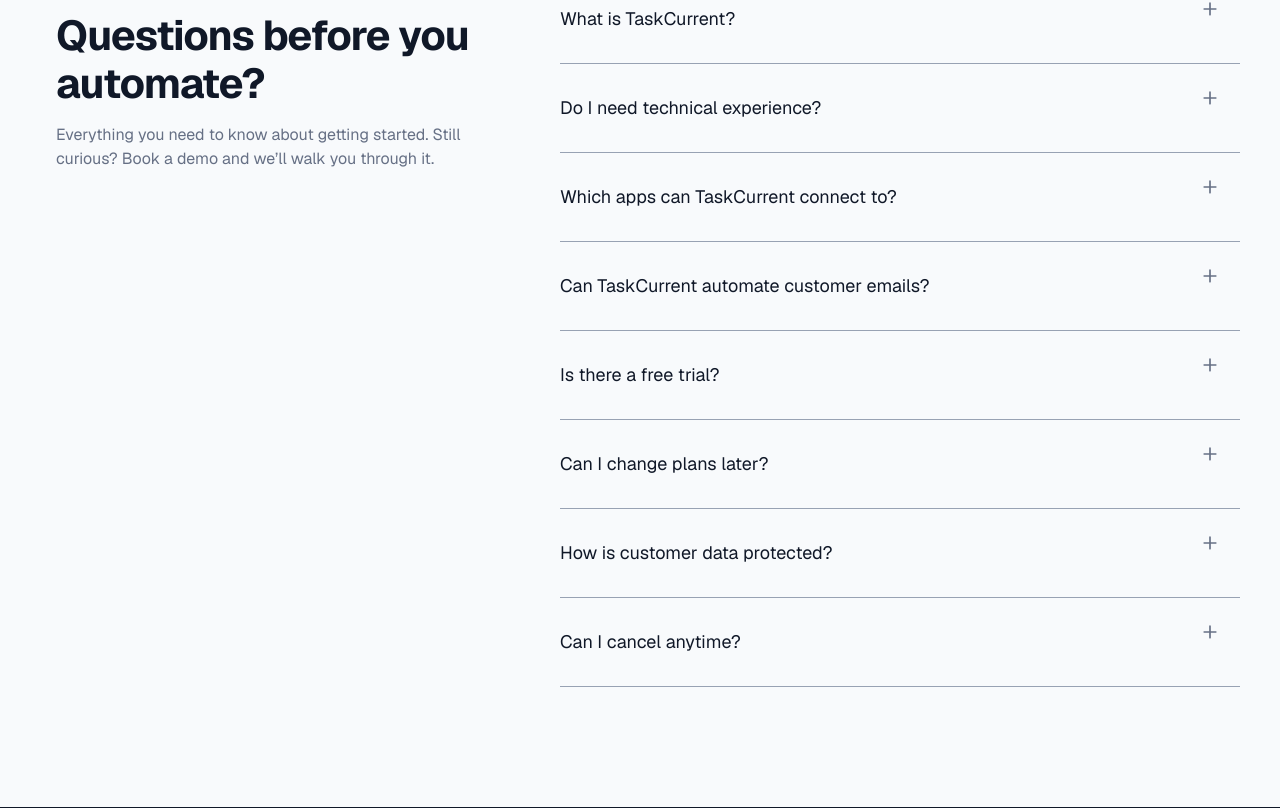
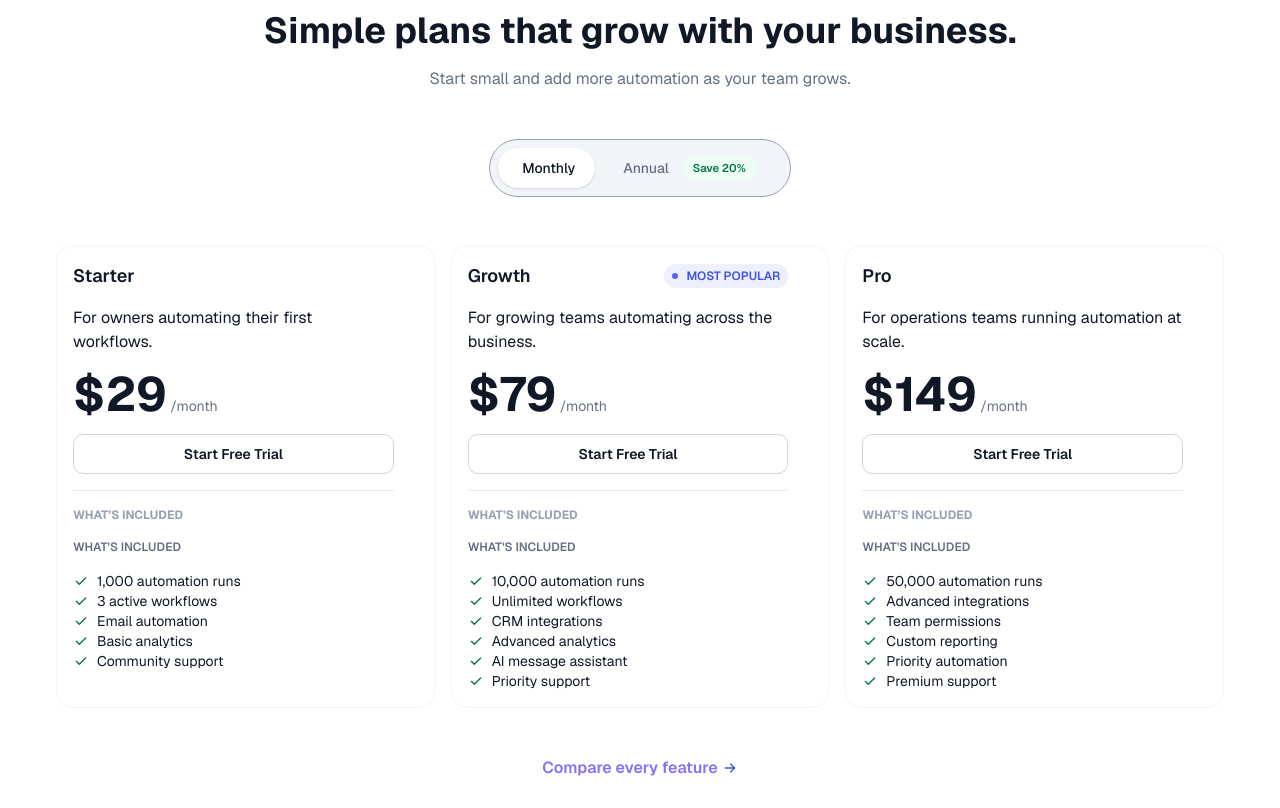
Before and after one commit to dcarter0317/taskcurrent, a Next.js app: page / in a window 1280 px wide. Shown: the part 8812-9620 px from the top of the page. Built offline with nearby package versions, Linux system fonts and the light colour scheme.

Commit message:
Refactor components to use TypeScript interfaces for better type safety; add BillingToggle and PricingSection components

```diff
--- /dev/null
+++ b/app/components/BillingToggle/index.tsx
@@ -0,0 +1,78 @@
+"use client";
+
+import { useLayoutEffect, useRef, useState } from "react";
+
+export type BillingPeriod = "monthly" | "annual";
+
+const options: { value: BillingPeriod; label: string }[] = [
+    { value: "monthly", label: "Monthly" },
+    { value: "annual", label: "Annual" },
+];
+
+export default function BillingToggle({
+    defaultValue = "monthly",
+    onChange,
+}: {
+    defaultValue?: BillingPeriod;
+    onChange?: (value: BillingPeriod) => void;
+}) {
+    const [period, setPeriod] = useState<BillingPeriod>(defaultValue);
+
+    const buttonRefs = useRef<Record<BillingPeriod, HTMLButtonElement | null>>({
+        monthly: null,
+        annual: null,
+    });
+    const [thumb, setThumb] = useState<{ left: number; width: number } | null>(null);
+
+    // Size and place the thumb to match the active button.
+    useLayoutEffect(() => {
+        const measure = () => {
+            const el = buttonRefs.current[period];
+            if (el) setThumb({ left: el.offsetLeft, width: el.offsetWidth });
+        };
+        measure();
+        window.addEventListener("resize", measure);
+        return () => window.removeEventListener("resize", measure);
+    }, [period]);
+
+    const select = (value: BillingPeriod) => {
+        setPeriod(value);
+        onChange?.(value);
+    };
+
+    return (
+        <div
+            role="radiogroup"
+            aria-label="Billing period"
+            className="relative mx-auto flex w-fit items-center rounded-full border border-subtle bg-surface-alt p-1"
+        >
+            <span
+                aria-hidden="true"
+                style={thumb ? { left: thumb.left, width: thumb.width } : { opacity: 0 }}
+                className="absolute inset-y-1 rounded-full bg-surface shadow-sm transition-[left,width] duration-300 ease-out motion-reduce:transition-none"
+            />
+            {options.map((option) => (
+                <button
+                    key={option.value}
+                    ref={(el) => {
+                        buttonRefs.current[option.value] = el;
+                    }}
+                    type="button"
+                    role="radio"
+                    aria-checked={period === option.value}
+                    onClick={() => select(option.value)}
+                    className={`relative z-10 flex cursor-pointer items-center justify-center gap-1.5 whitespace-nowrap rounded-full px-3 py-1 text-sm font-medium transition-colors duration-300 ${
+                        period === option.value ? "text-ink" : "text-muted"
+                    }`}
+                >
+                    {option.label}
+                    {option.value === "annual" && (
+                        <span className="rounded-full bg-success-bg px-1.5 py-0.5 text-[0.7rem] font-semibold text-success-text">
+                            Save 20%
+                        </span>
+                    )}
+                </button>
+            ))}
+        </div>
+    );
+}
--- a/app/components/FeatureBentoGrid/index.tsx
+++ b/app/components/FeatureBentoGrid/index.tsx
@@ -1,6 +1,11 @@
 import Image from 'next/image'
 
-const integrationBlocks = [
+interface IntegrationBlock {
+    icon: string;
+    title: string;
+}
+
+const integrationBlocks: IntegrationBlock[] = [
     {"icon": "H", title: "HubSpot"},
     {"icon": "S", title: "SalesForce"},
     {"icon": "M", title: "MailChimp"}
--- a/app/components/IntergrationsCloud/index.tsx
+++ b/app/components/IntergrationsCloud/index.tsx
@@ -1,7 +1,12 @@
 import Image from "next/image";
 import Link from "next/link";
 
-const integrationBlocks = [
+interface IntegrationBlock {
+    icon: string;
+    title: string;
+}
+
+const integrationBlocks: IntegrationBlock[] = [
     {"icon": "G", title: "Gmail"},
     {"icon": "C", title: "Calendar"},
     {"icon": "H", title: "HubSpot"},
--- a/app/components/Main/index.tsx
+++ b/app/components/Main/index.tsx
@@ -6,10 +6,11 @@
 import ProductStoryIntro from '../ProductStoryIntro';
 import ProductStoryImprove from '../ProductStoryImprove';
 import WorkFlowBuilderShowcase from '../WorkFlowBuilderShowcase';
-import IntergrationsCloud from '../IntergrationsCloud'
-import FeatureBentoGrid from '../FeatureBentoGrid'
-import FAQSection from '../FAQSection'
+import IntergrationsCloud from '../IntergrationsCloud';
+import FeatureBentoGrid from '../FeatureBentoGrid';
+import FAQSection from '../FAQSection';
 import FinalCTASection from '../FinalCTASection';
+import PricingSection from '../PricingSection';
 
 export default function Main() {
   return (
@@ -24,6 +25,7 @@
         <WorkFlowBuilderShowcase />
         <IntergrationsCloud />
         <FeatureBentoGrid />
+        <PricingSection />
         <FAQSection />
         <FinalCTASection />
     </main>
--- a/app/components/NavBar/index.tsx
+++ b/app/components/NavBar/index.tsx
@@ -1,7 +1,13 @@
 import Image from "next/image";
 import Link from "next/link";
 
-const navigationLinks = [
+interface NavigationLink {
+  label: string;
+  href: string;
+  hasMenu?: boolean;
+}
+
+const navigationLinks: NavigationLink[] = [
   { label: "Product", href: "#products", hasMenu: true },
   { label: "Solutions", href: "#solutions", hasMenu: true },
   { label: "Integrations", href: "#integrations" },
--- /dev/null
+++ b/app/components/PlanButton/index.tsx
@@ -0,0 +1,27 @@
+import Link from "next/link";
+
+const variants = {
+    primary: "bg-brand text-white hover:bg-brand-hover",
+    secondary: "bg-brand-soft text-ink border border-subtle shadow-card hover:bg-surface-alt",
+};
+
+interface PlanButtonProps {
+    href: string;
+    children: React.ReactNode;
+    variant?: keyof typeof variants;
+}
+
+export default function PlanButton({
+    href,
+    children,
+    variant = "primary",
+}: PlanButtonProps) {
+    return (
+        <Link
+            href={href}
+            className={`block w-full text-center rounded-button px-2 py-1 text-small font-semibold transition-colors focus-visible:outline-2 focus-visible:outline-offset-2 focus-visible:outline-brand ${variants[variant]}`}
+        >
+            {children}
+        </Link>
+    );
+}
--- /dev/null
+++ b/app/components/PricingSection/index.tsx
@@ -0,0 +1,92 @@
+"use client";
+
+import { useState } from "react";
+import Image from "next/image";
+import Link from "next/link";
+import BillingToggle, { type BillingPeriod } from "../BillingToggle";
+
+interface PriceCardHeader {
+    title: string;
+    description: string;
+    price: number;
+    pillElem: string;
+    priceCycle: string;
+    btnText: string;
+}
+
+interface PriceFeatureList {
+    items: string[];
+}
+
+const priceCardHeaders: PriceCardHeader[] = [
+    {"title": "Starter", "description": "For owners automating their first workflows.", "price": 29, "pillElem": "", "priceCycle": "month", "btnText": "Start Free Trial"},
+    {"title": "Growth", "description": "For growing teams automating across the business.", "price": 79, "pillElem": "Most Popular", "priceCycle": "month", "btnText": "Start Free Trial"},
+    {"title": "Pro", "description": "For operations teams running automation at scale.", "price": 149, "pillElem": "", "priceCycle": "month", "btnText": "Start Free Trial"}
+]
+
+const priceFeatures: PriceFeatureList[] = [
+  {"items": ["1,000 automation runs", "3 active workflows", "Email automation", "Basic analytics", "Community support"]},
+  {"items": ["10,000 automation runs", "Unlimited workflows", "CRM integrations", "Advanced analytics", "AI message assistant", "Priority support"]},
+  {"items": ["50,000 automation runs", "Advanced integrations", "Team permissions", "Custom reporting", "Priority automation", "Premium support"]}
+]
+
+export default function PricingSection(){
+    const [period, setPeriod] = useState<BillingPeriod>("monthly");
+    const annualDiscount = 0.2;
+    return(
+            <div className="relative isolate w-full mx-auto py-6 tablet:py-15" id="pricing">
+              <div aria-hidden="true" className="absolute inset-y-0 left-1/2 -z-10 w-screen -translate-x-1/2 bg-surface " />
+              <div className="w-full max-w-content mx-auto flex flex-col py-2 pb-0 pt-0">
+                <div className="flex flex-col place-items-center px-2 tablet:px-0 tablet:mb-6 tablet:max-w-4xl tablet:mx-auto">
+                  <p className="uppercase text-sm font-semibold text-violet">Pricing</p>
+                  <h2 className="text-4xl font-bold py-2">Simple plans that grow with your business.</h2>
+                  <p className="text-muted">Start small and add more automation as your team grows.</p>
+                </div>
+                <div className="px-2 mb-6">
+                  <BillingToggle onChange={setPeriod} />
+                </div>
+                <div className="px-2 grid gap-2 tablet:grid-cols-3 tablet:mb-6">
+                 {priceCardHeaders.map((header, index) => (
+                    <div key={header.title} className="flex flex-col gap-2 border border-surface-alt rounded-2xl py-2 pl-2 pr-5">
+                      <div className="flex justify-between items-center">
+                        <p className="font-semibold text-lg">{header.title}</p>
+                        {header.pillElem !== "" && (
+
+                        <p className="flex gap-1 text-xs font-semibold uppercase rounded-2xl px-1 py-0.5 text-brand-hover bg-brand-soft">
+                         <Image src="/imgs/brand_dot.svg" alt="arrow right" width={6} height={6}priority />
+                           {header.pillElem}
+                        </p>
+                        )}
+                      </div>
+                        <p>{header.description}</p>
+                        <p><span className="font-bold text-5xl">${period === "annual" ? Math.round(header.price * (1 - annualDiscount)) : header.price}</span><span className="text-sm text-muted">&nbsp;/month{period === "annual" ? ", billed annually" : ""}</span></p>
+                        <a href="#start-free-trial" className="w-full tablet:w-auto text-center rounded-button bg-brand px-2 py-1 text-small font-semibold text-white transition-colors hover:bg-brand-hover border border-border-strong tablet:bg-surface tablet:text-ink tablet:hover:bg-surface-alt"
+                        >
+                          {header.btnText}
+                        </a>
+                        <hr className="border-t border-border" />
+                        <p className="text-xs uppercase font-bold text-subtle">What’s Included</p>
+                        <p className="uppercase text-xs font-semibold text-muted">What&apos;s included</p>
+                        <ul>
+                          {(priceFeatures[index]?.items ?? []).map((item) => (
+                            <li className="flex gap-1 text-sm" key={item}><Image src="/imgs/check.svg" alt="check icon" width={16} height={16} />{item}</li>
+                          ))}
+                        </ul>
+                    </div>
+                 ))}
+                </div>
+              </div>
+              <div className="w-full max-w-content mx-auto flex flex-col py-2 px-2 tablet:justify-center tablet:pb-0 tablet:pt-0">
+                <Link href="#book-demo" className="text-violet font-semibold flex tablet:items-center tablet:justify-center gap-0.5">
+                 Compare every feature
+                 <Image
+                    src="/imgs/arrow_right.svg"
+                    alt="arrow right"
+                    width={16}
+                    height={16}
+                    priority />
+                 </Link>
+              </div>
+            </div>
+    )
+}
--- a/app/components/ProblemSection/index.tsx
+++ b/app/components/ProblemSection/index.tsx
@@ -1,6 +1,10 @@
-type ProblemCard = { title: string; subtitle: string; description: string };
+interface ProblemCard {
+    title: string;
+    subtitle: string;
+    description: string;
+}
 
-const problemCards = [
+const problemCards: ProblemCard[] = [
     { title: "01", subtitle: "Lead follow-up", description: "TaskCurrent automates the repetitive work that your team shouldn’t be doing." },
     { title: "02", subtitle: "Scheduling", description: "Back-and-forth emails to book, confirm, and reschedule every appointment." },
     { title: "03", subtitle: "Customer onboarding", description: "Welcome emails, forms, and reminders sent by hand for every new customer." },
```
Also changed, not shown: app/components/Accordion/index.tsx (+6 -1 lines), public/imgs/brand_dot.svg (added).
